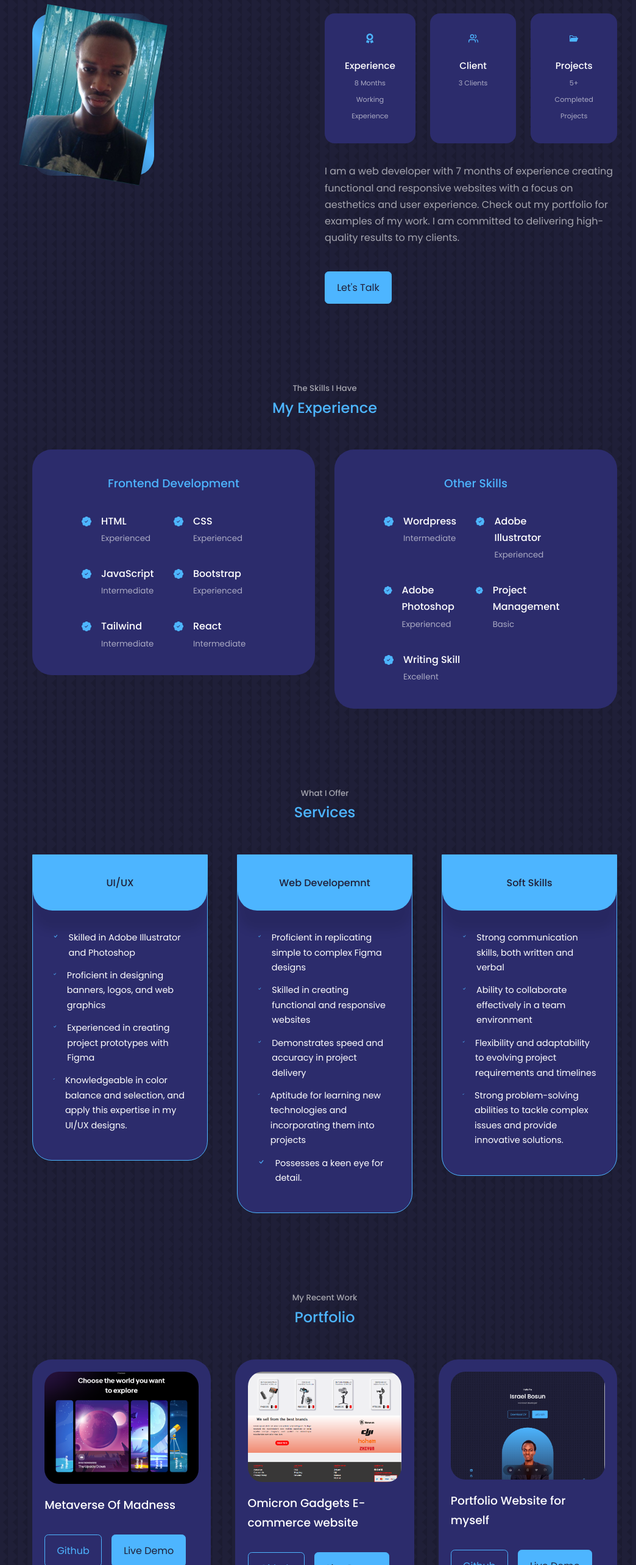
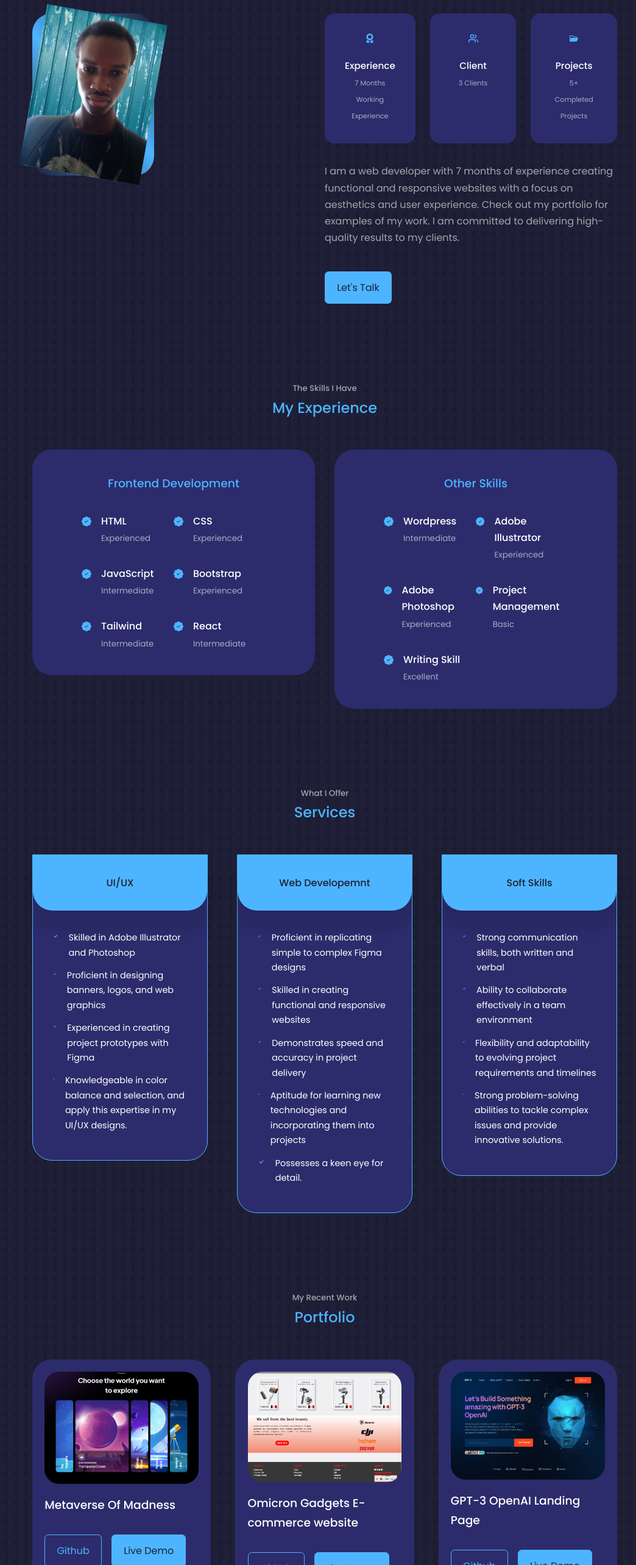
Before and after one commit to IsraelBosun/Israel-Bosun, a React (Create React App) app: page / in a window 1280 px wide. Shown: the part 1080-3646 px from the top of the page at 61% size, without its empty margins (107-1151 px from the left). Built offline with nearby package versions, Linux system fonts and the light colour scheme.

Commit message:
ecommerce addition to portfolio

```diff
--- a/src/components/about/About.jsx
+++ b/src/components/about/About.jsx
@@ -24,7 +24,7 @@ const About = () => {
           <article className='about__card'>
               <FaAward className='about__icon'/>
               <h5>Experience</h5>
-              <small>8 Months Working Experience</small>
+              <small>7 Months Working Experience</small>
           </article>
 
           <article className='about__card'>
--- a/src/components/portfolio/Portfolio.jsx
+++ b/src/components/portfolio/Portfolio.jsx
@@ -8,6 +8,7 @@ import IMG4 from "../../assets/portfolio4.jpg"
 import IMG5 from "../../assets/portfolio5.png"
 import IMG6 from "../../assets/portfolio6.png"
 import IMG7 from "../../assets/portfolio7.png"
+import IMG8 from "../../assets/portfolio8.png"
 import { staggerContainer } from "../data.js"
 
 const data = [
@@ -25,13 +26,13 @@ const data = [
     Github: "https://github.com/IsraelBosun/omicron-gadgets",
     demo: "https://israelbosun.github.io/omicron-gadgets/"
   },
-  {
-    id: 3,
-    imaage: IMG3,
-    title: "Portfolio Website for myself",
-    Github: "https://github.com/IsraelBosun/testing",
-    demo: "https://testing-eight-lyart.vercel.app/"
-  },
+  // {
+  //   id: 3,
+  //   imaage: IMG3,
+  //   title: "Portfolio Website for myself",
+  //   Github: "https://github.com/IsraelBosun/testing",
+  //   demo: "https://testing-eight-lyart.vercel.app/"
+  // },
   {
     id: 4,
     imaage: IMG4,
@@ -59,6 +60,13 @@ const data = [
     title: "This is a website for a gym, do check it out",
     Github: "https://github.com/IsraelBosun/gyming",
     demo: "https://gyming.vercel.app/"
+  },
+  {
+    id: 8,
+    imaage: IMG8,
+    title: "I made an ecommerce website using Nextjs and sanity as the headless CMS for the backend, then I integrated it with Paystack to accept payments",
+    Github: "https://github.com/IsraelBosun/ecommerce-stripe",
+    demo: "https://ecommerce-stripe-git-main-israelbosun.vercel.app/"
   }
 ]
 
--- a/src/components/testimonials/Testimonials.jsx
+++ b/src/components/testimonials/Testimonials.jsx
@@ -22,23 +22,23 @@ import 'swiper/css/pagination';
 const data = [
   {
     avatar: AVTR1,
-    name: "Folasade Elizabeth",
-    review: "While I do not yet have any formal testimonials from clients, I have received numerous commendations from individuals impressed by the quality of my work as a frontend developer in less than a year. I look forward to adding official testimonials to my portfolio as I continue to hone my craft and deliver exceptional results."
+    name: "Oluwole Godwin",
+    review: "Working with Israel has been an exceptional experience. He developed a website for my online economics tutorial class that exceeded my expectations. The website is not only aesthetically pleasing but also user-friendly. Their attention to detail and dedication to ensuring the website met my requirements was impressive. I highly recommend him to anyone looking for a professional and reliable web developer."
   },
   {
     avatar: AVTR2,
-    name: "Ugochukwu Daniel",
-    review: "While I do not yet have any formal testimonials from clients, I have received numerous commendations from individuals impressed by the quality of my work as a frontend developer in less than a year. I look forward to adding official testimonials to my portfolio as I continue to hone my craft and deliver exceptional results."
+    name: "Oluwole Godwin",
+    review: "WWorking with Israel has been an exceptional experience. He developed a website for my online economics tutorial class that exceeded my expectations. The website is not only aesthetically pleasing but also user-friendly. Their attention to detail and dedication to ensuring the website met my requirements was impressive. I highly recommend him to anyone looking for a professional and reliable web developer."
   },
   {
     avatar: AVTR3,
-    name: "Pelumi Ogunsakin",
-    review: "While I do not yet have any formal testimonials from clients, I have received numerous commendations from individuals impressed by the quality of my work as a frontend developer in less than a year. I look forward to adding official testimonials to my portfolio as I continue to hone my craft and deliver exceptional results."
+    name: "Oluwole Godwin",
+    review: "Working with Israel has been an exceptional experience. He developed a website for my online economics tutorial class that exceeded my expectations. The website is not only aesthetically pleasing but also user-friendly. Their attention to detail and dedication to ensuring the website met my requirements was impressive. I highly recommend him to anyone looking for a professional and reliable web developer."
   },
   {
     avatar: AVTR4,
-    name: "Misturah Ololade",
-    review: "While I do not yet have any formal testimonials from clients, I have received numerous commendations from individuals impressed by the quality of my work as a frontend developer in less than a year. I look forward to adding official testimonials to my portfolio as I continue to hone my craft and deliver exceptional results."
+    name: "Oluwole Godwin",
+    review: "Working with Israel has been an exceptional experience. He developed a website for my online economics tutorial class that exceeded my expectations. The website is not only aesthetically pleasing but also user-friendly. Their attention to detail and dedication to ensuring the website met my requirements was impressive. I highly recommend him to anyone looking for a professional and reliable web developer."
   }
 ]
 
```
Also changed, not shown: src/assets/portfolio8.png (added).
